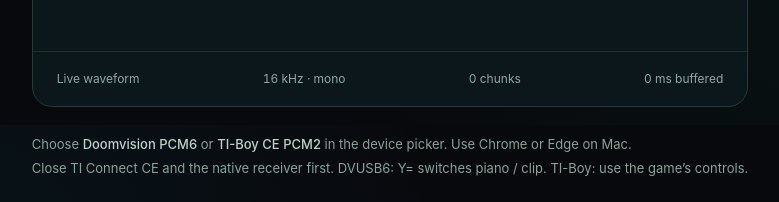
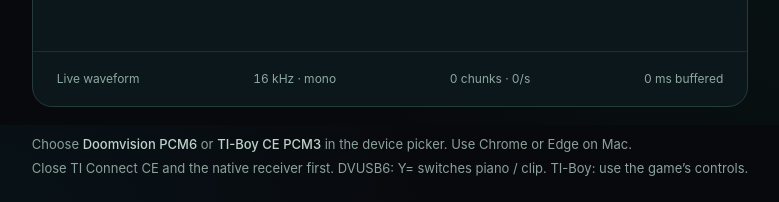
Before and after one commit to e10h/doomvision, a Next.js app: page /usb in a window 1280 px wide. Shown: the part 675-877 px from the top of the page, without its empty margins (250-1029 px from the left). Built offline with nearby package versions, Linux system fonts and the light colour scheme.

Commit message:
Add PCM3 support and expose USB delivery rate and packet gaps

```diff
--- a/src/app/usb/page.tsx
+++ b/src/app/usb/page.tsx
@@ -19,7 +19,7 @@ export default function UsbReceiver() {
   const [status,setStatus]=useState("Ready to connect");
   const [connected,setConnected]=useState(false), [busy,setBusy]=useState(false);
   const [error,setError]=useState("");
-  const [stats,setStats]=useState({chunks:0,rate:16000,mode:"Piano",queued:0,underruns:0,dropped:0});
+  const [stats,setStats]=useState({chunks:0,rate:16000,mode:"Piano",queued:0,underruns:0,dropped:0,pps:0,missing:0});
   const canvas=useRef<HTMLCanvasElement>(null), session=useRef<Session|null>(null);
   function cleanup(s: Session) {
     s.active=false; if(s.animation)cancelAnimationFrame(s.animation);
@@ -33,7 +33,7 @@ export default function UsbReceiver() {
     const usb=(navigator as Navigator & {usb?:Usb}).usb;
     if(!usb){setError("Open this page in Chrome or Edge on your Mac. USB access needs localhost or HTTPS.");return;}
     setError("");setBusy(true);setStatus("Select your calculator");
-    setStats({chunks:0,rate:16000,mode:"Piano",queued:0,underruns:0,dropped:0});
+    setStats({chunks:0,rate:16000,mode:"Piano",queued:0,underruns:0,dropped:0,pps:0,missing:0});
     const context=new AudioContext();
     const s: Session={active:true,context};session.current=s;
     // Both calls originate in the button gesture: audio unlock and USB picker.
@@ -43,7 +43,7 @@ export default function UsbReceiver() {
       await resume;
       const device=await chosen;s.device=device;
       if(!s.active){cleanup(s);return;}
-      if(!/^(Doomvision PCM[56]|TI-Boy CE PCM[12])$/.test(device.productName??""))throw Error("Run DVUSB6 or TI-Boy USB, reconnect the cable, then select its PCM audio device.");
+      if(!/^(Doomvision PCM[56]|TI-Boy CE PCM[123])$/.test(device.productName??""))throw Error("Run DVUSB6 or TI-Boy USB, reconnect the cable, then select its PCM audio device.");
       setStatus("Opening calculator…");
       await device.open();
       if(!device.configuration)await device.selectConfiguration(1);
@@ -61,16 +61,18 @@ export default function UsbReceiver() {
       const wave=new Float32Array(analyser.fftSize);
       function draw(){if(!s.active)return;const el=canvas.current,ctx=el?.getContext('2d');if(el&&ctx){const ratio=window.devicePixelRatio||1,w=el.clientWidth,h=el.clientHeight;if(el.width!==w*ratio||el.height!==h*ratio){el.width=w*ratio;el.height=h*ratio;}ctx.setTransform(ratio,0,0,ratio,0,0);ctx.clearRect(0,0,w,h);ctx.strokeStyle='#253c3b';ctx.beginPath();ctx.moveTo(0,h/2);ctx.lineTo(w,h/2);ctx.stroke();analyser.getFloatTimeDomainData(wave);ctx.strokeStyle='#83f6be';ctx.lineWidth=1.5;ctx.beginPath();wave.forEach((v,i)=>{const x=i*w/(wave.length-1),y=h/2-v*h*.43;if(i)ctx.lineTo(x,y);else ctx.moveTo(x,y);});ctx.stroke();}s.animation=requestAnimationFrame(draw);}
       draw();setBusy(false);setConnected(true);setStatus("Connected · waiting for audio");
-      const decoder=new UsbPcmDecoder();let last:number|undefined,chunks=0,report=0;
+      const decoder=new UsbPcmDecoder();let last:number|undefined,chunks=0,report=0,rateStart=performance.now(),rateChunks=0,pps=0,missing=0;
       while(s.active){
         const result=await device.transferIn(1,272);
         if(!s.active)break;
         if(result.status!=="ok")throw Error(`USB transfer ${result.status}. Reconnect the calculator and try again.`);
         if(!result.data)continue;
         for(const packet of decoder.feed(new Uint8Array(result.data.buffer,result.data.byteOffset,result.data.byteLength))){
-          if(last===packet.sequence)continue;last=packet.sequence;
+          if(last===packet.sequence)continue;
+          if(last!==undefined){const gap=(packet.sequence-last-1)>>>0;if(gap<100000)missing+=gap;}last=packet.sequence;
           node.port.postMessage({pcm:packet.pcm,rate:packet.rate},[packet.pcm.buffer]);chunks++;
-          if(performance.now()-report>250||chunks===1){setStatus("Streaming audio");setStats(prev=>({...prev,chunks,rate:packet.rate,mode:packet.flags&4?"Game Boy":packet.flags&1?"Piano":packet.flags&2?"Paused":"Rick clip"}));report=performance.now();}
+          const elapsed=performance.now()-rateStart;if(elapsed>=1000){pps=Math.round((chunks-rateChunks)*1000/elapsed);rateStart=performance.now();rateChunks=chunks;}
+          if(performance.now()-report>250||chunks===1){setStatus("Streaming audio");setStats(prev=>({...prev,chunks,pps,missing,rate:packet.rate,mode:packet.flags&4?"Game Boy":packet.flags&1?"Piano":packet.flags&2?"Paused":"Rick clip"}));report=performance.now();}
         }
       }
     } catch(e) {
@@ -83,11 +85,11 @@ export default function UsbReceiver() {
     <section className={styles.panel}>
       <div className={styles.toolbar}><span role="status"><i className={connected?styles.live:styles.dot}/>{status}</span><button onClick={connected?disconnect:connect} disabled={busy}>{busy?"Connecting…":connected?"Disconnect":"Connect calculator"}</button></div>
       <canvas ref={canvas} className={styles.wave} aria-label="Live waveform of the calculator audio playing through your speakers"/>
-      <div className={styles.stats}><span>{connected?stats.mode:"Live waveform"}</span><span>{stats.rate/1000} kHz · mono</span><span>{stats.chunks.toLocaleString()} chunks</span><span>{stats.queued} ms buffered</span></div>
+      <div className={styles.stats}><span>{connected?stats.mode:"Live waveform"}</span><span>{stats.rate/1000} kHz · mono</span><span>{stats.chunks.toLocaleString()} chunks · {stats.pps}/s</span><span>{stats.queued} ms buffered</span></div>
     </section>
     {error&&<p role="alert" className={styles.error}>{error}</p>}
-    <p className={styles.hint}>Choose <strong>Doomvision PCM6</strong> or <strong>TI-Boy CE PCM2</strong> in the device picker. Use Chrome or Edge on Mac.<br/>Close TI Connect CE and the native receiver first. DVUSB6: Y= switches piano / clip. TI-Boy: use the game’s controls.</p>
-    {connected&&<p className={styles.health}>{stats.underruns} audio underruns · {stats.dropped} dropped samples</p>}
+    <p className={styles.hint}>Choose <strong>Doomvision PCM6</strong> or <strong>TI-Boy CE PCM3</strong> in the device picker. Use Chrome or Edge on Mac.<br/>Close TI Connect CE and the native receiver first. DVUSB6: Y= switches piano / clip. TI-Boy: use the game’s controls.</p>
+    {connected&&<p className={styles.health}>{stats.underruns} audio underruns · {stats.dropped} dropped samples · {stats.missing} missing USB chunks</p>}
     <a className={styles.download} href="/downloads/DVUSB6.8xp">Download DVUSB6 ↗</a>{" · "}
     <a className={styles.download} href="/downloads/tiboyce-usb-audio.zip">Download TI-Boy USB prototype ↗</a>
   </main>;
```
Also changed, not shown: 2 other files (tests, documents, lock files or other folders).
